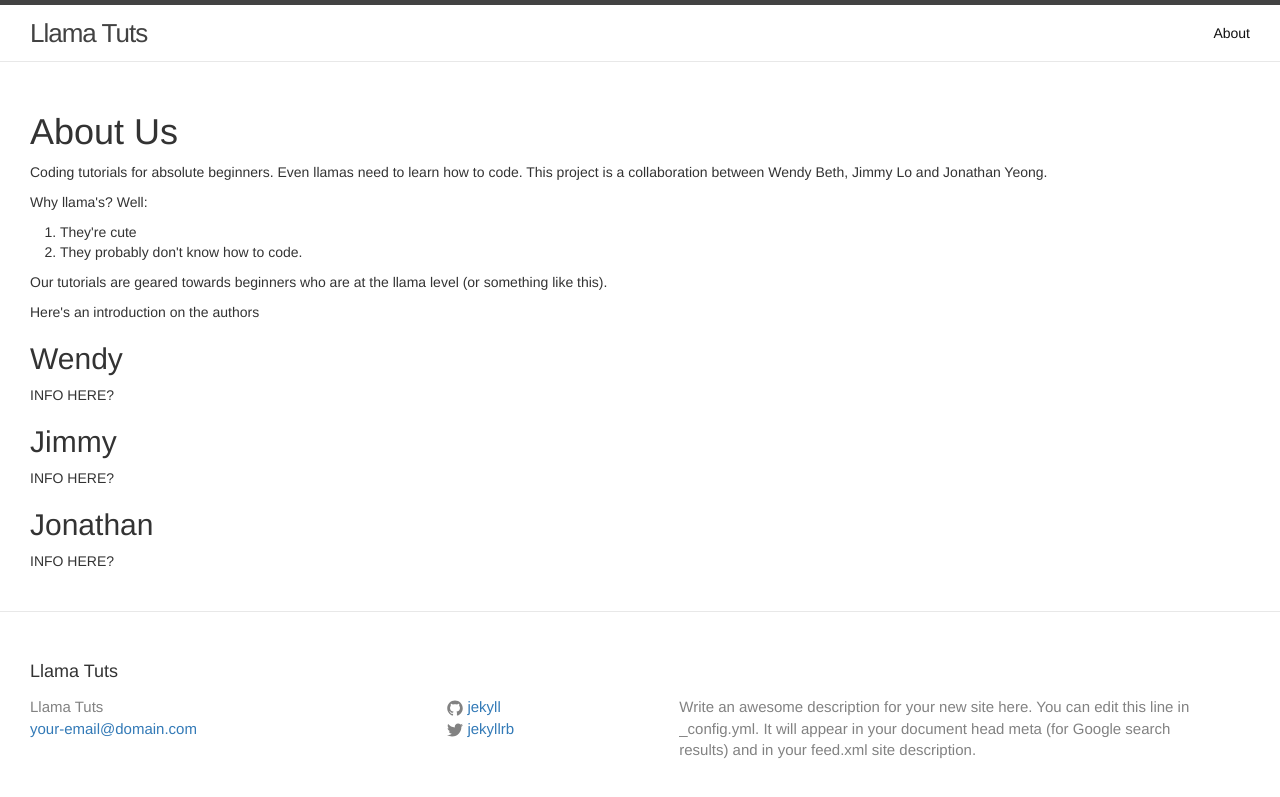
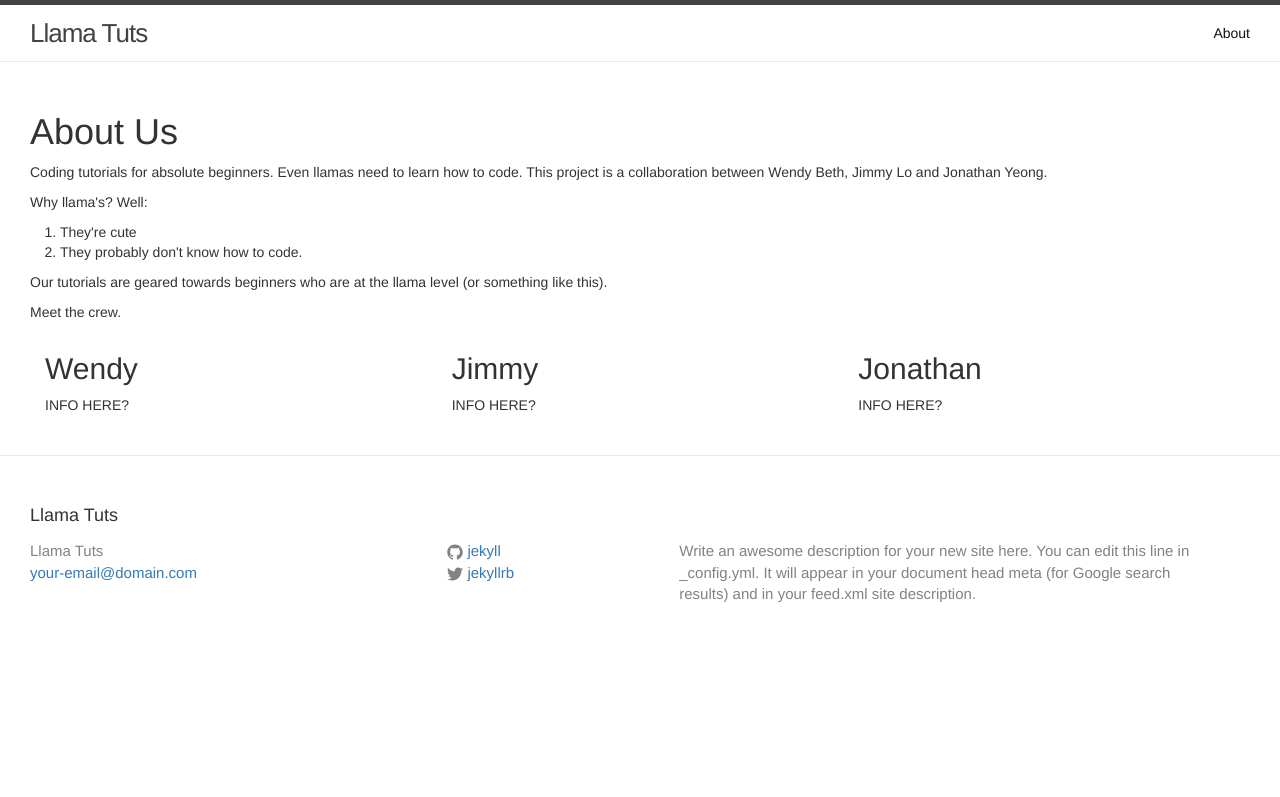
Before and after one commit to llamatuts/llamatuts, a Jekyll site: the page built from about/index.html, in a window 1280 px wide. Shown: the top 797 px of the page. Built offline with Jekyll 4.4.1, drawn with Linux system fonts in a browser that asks for light colours; nearby versions of some CDN libraries.

Commit message:
Add some class tags for css styling
Also use bootstrap grid to columnify the author names.

```diff
--- a/about/index.html
+++ b/about/index.html
@@ -1,7 +1,7 @@
 ---
 layout: default
 ---
-
+<div class="about">
   <h1> About Us </h1>
   <p>
   Coding tutorials for absolute beginners. Even llamas need to learn how to code.
@@ -18,17 +18,26 @@ Why llama's? Well:
   Our tutorials are geared towards beginners who are at the llama level (or something like this).
   </p>
   <p>
-Here's an introduction on the authors
+  Meet the crew.
   </p>
+  <div class="col-md-4">
     <h2> Wendy </h2>
     <p>
       INFO HERE?
     </p>
+  </div>
+
+  <div class="col-md-4">
     <h2>Jimmy </h2>
     <p>
       INFO HERE?
     </p>
+  </div>
+
+  <div class="col-md-4">
     <h2> Jonathan </h2>
     <p>
       INFO HERE?
     </p>
+  </div>
+</div> <!--col-md-8 -->
```
Lines whose indentation alone changed are shown as unchanged.
